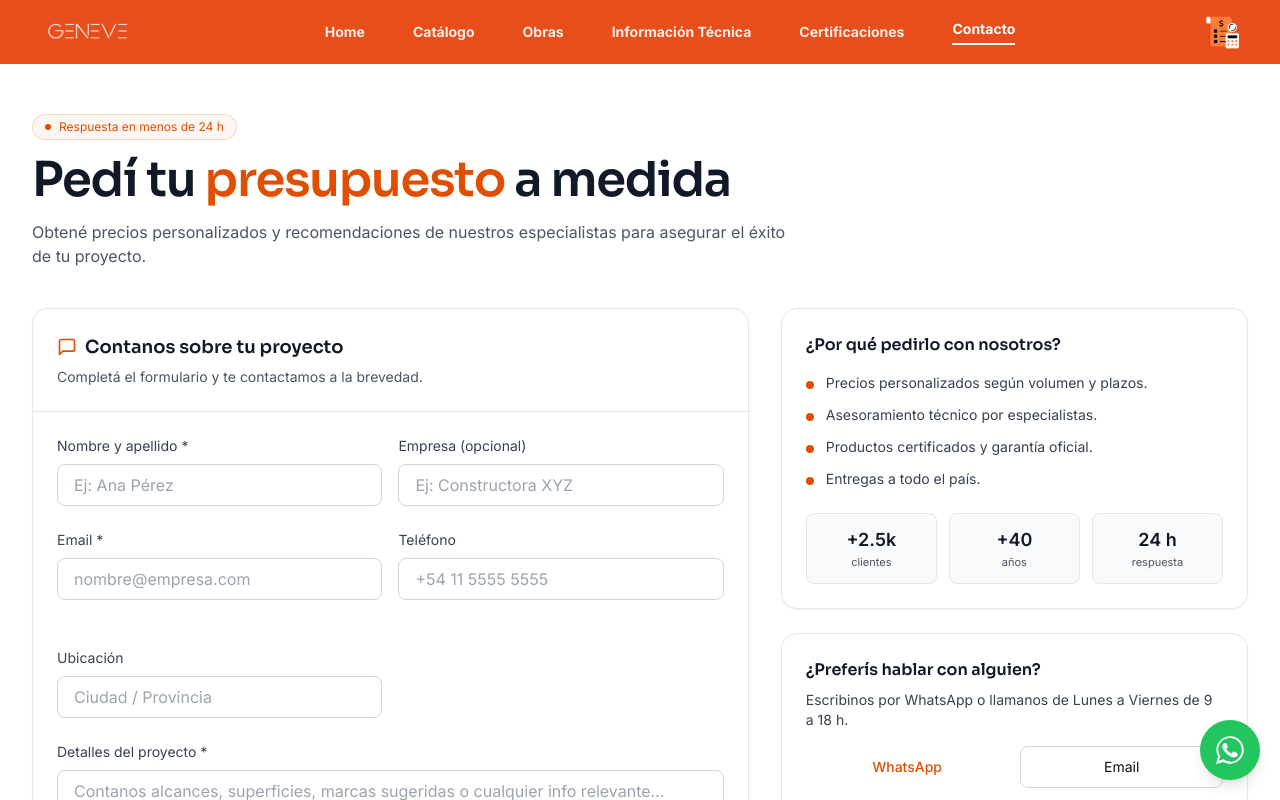
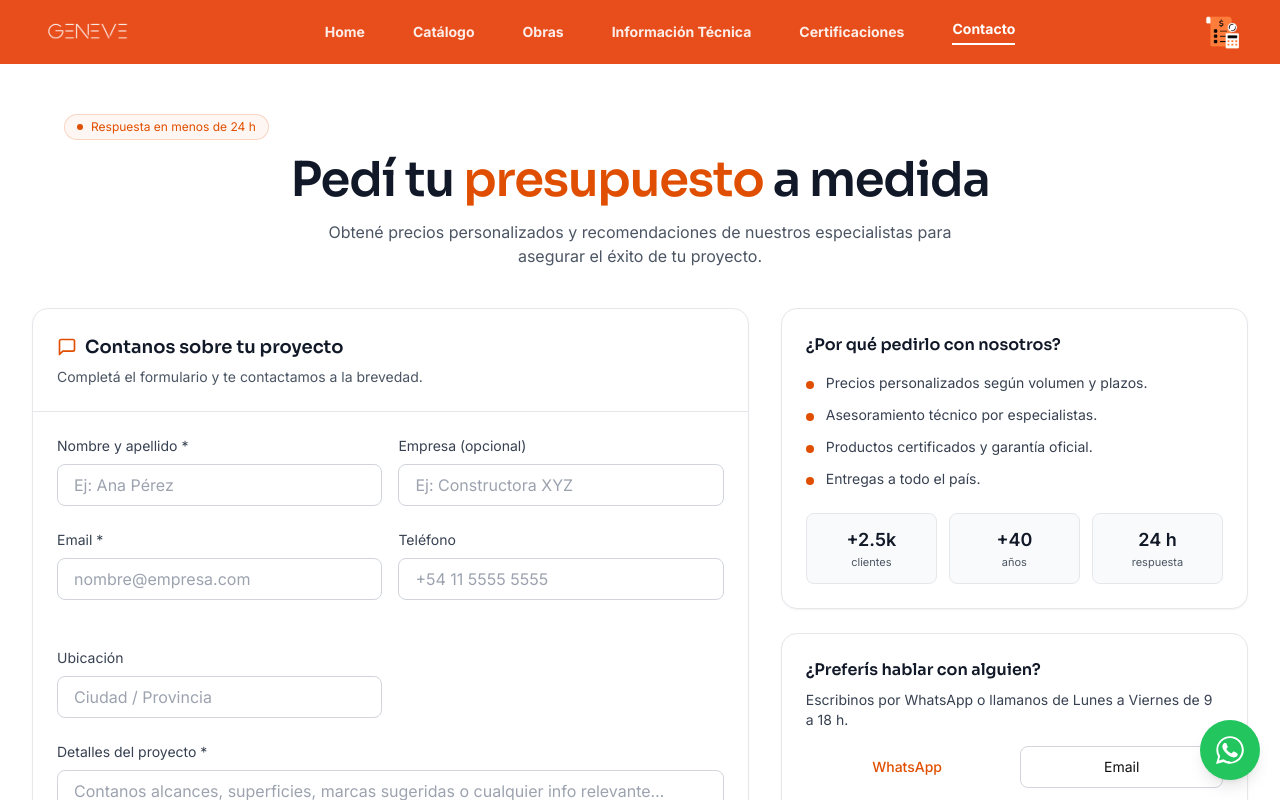
Before and after one commit to VM-Studio/geneve-web, a React (Vite) app: page /contact in a window 1280 px wide. Shown: the top 800 px of the page. Built offline with nearby package versions, Linux system fonts and the light colour scheme.

Commit message:
Ultimos retoques

```diff
--- a/src/pages/Certifications.tsx
+++ b/src/pages/Certifications.tsx
@@ -185,7 +185,7 @@ export const Certifications: React.FC = () => {
   <button
     onClick={() =>
       window.open(
-        `https://wa.me/${import.meta.env.VITE_WHATSAPP_PHONE || '5491112345678'}?text=Hola Geneve, quisiera más información sobre sus certificaciones.`,
+        `https://wa.me/${import.meta.env.VITE_WHATSAPP_PHONE || '5491159278803'}?text=Hola Geneve, quisiera más información sobre sus certificaciones.`,
         '_blank'
       )
     }
--- a/src/pages/Contact.tsx
+++ b/src/pages/Contact.tsx
@@ -68,20 +68,28 @@ export const Contact: React.FC = () => {
       <Container className="pt-12 pb-16">
         {/* Hero */}
         <header className="mb-10">
-          <div className="max-w-3xl">
+  {/* Badge alineado al margen izquierdo del layout */}
+  <div className="container mx-auto px-4 lg:px-8">
     <span className="inline-flex items-center gap-2 rounded-full border border-[#e04f01]/20 bg-[#e04f01]/5 px-3 py-1 text-xs text-[#e04f01]">
-              <span className="h-1.5 w-1.5 rounded-full bg-[#e04f01]"></span>
+      <span className="h-1.5 w-1.5 rounded-full bg-[#e04f01]" />
       Respuesta en menos de 24 h
     </span>
+  </div>
+
+  {/* Bloque centrado para título y subtítulo */}
+  <div className="max-w-3xl mx-auto text-center">
     <h1 className="mt-4 text-4xl sm:text-5xl font-semibold tracking-tight text-gray-900">
       Pedí tu <span className="text-[#e04f01]">presupuesto</span> a medida
     </h1>
-            <p className="mt-4 text-gray-600">
+    <p className="mt-4 text-gray-600 max-w-2xl mx-auto">
       Obtené precios personalizados y recomendaciones de nuestros especialistas
       para asegurar el éxito de tu proyecto.
     </p>
   </div>
 </header>
+
+
+
 
         {/* Contenido */}
         <main className="grid lg:grid-cols-5 gap-8">
```
Lines whose indentation alone changed are shown as unchanged.
